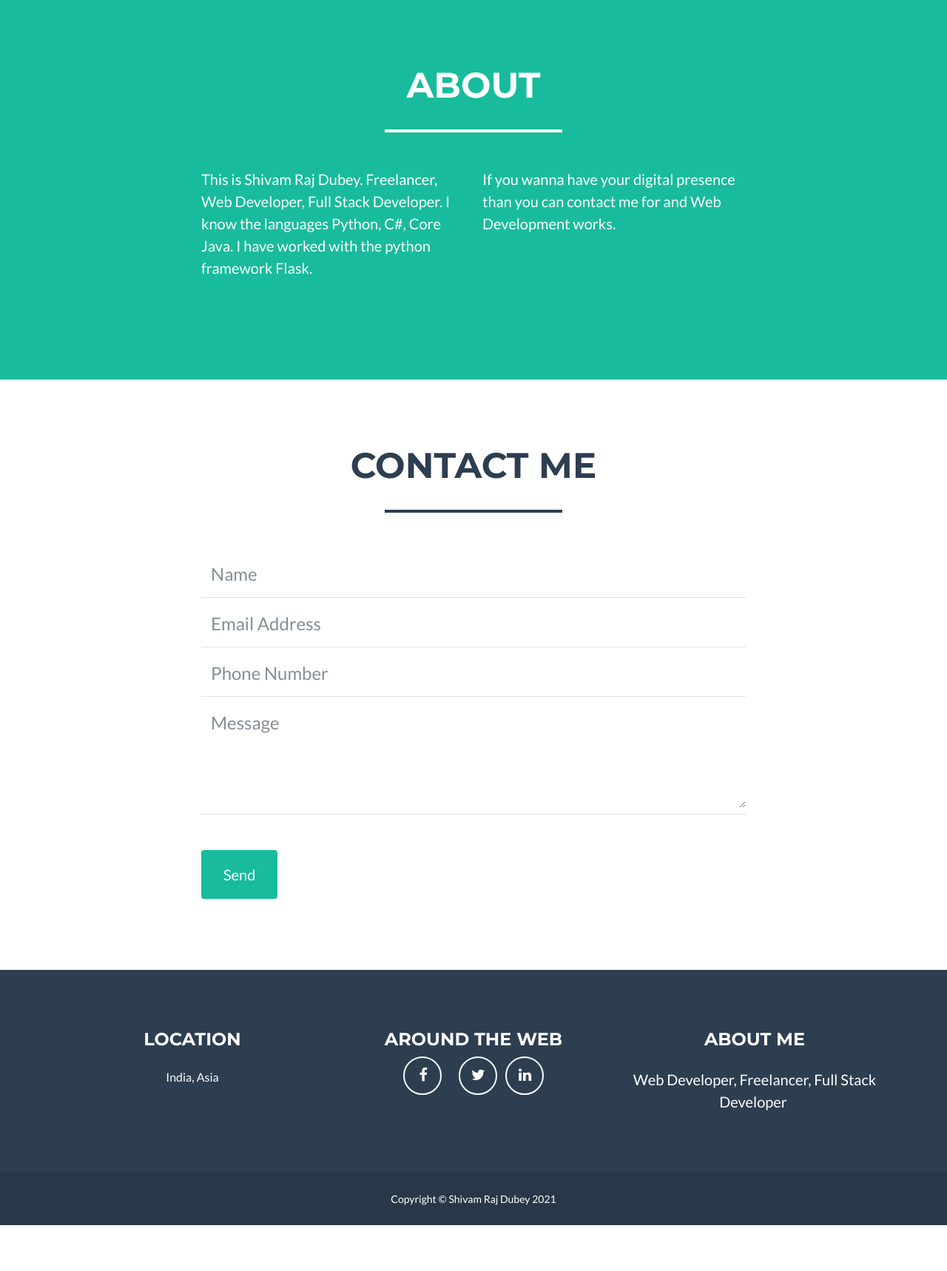
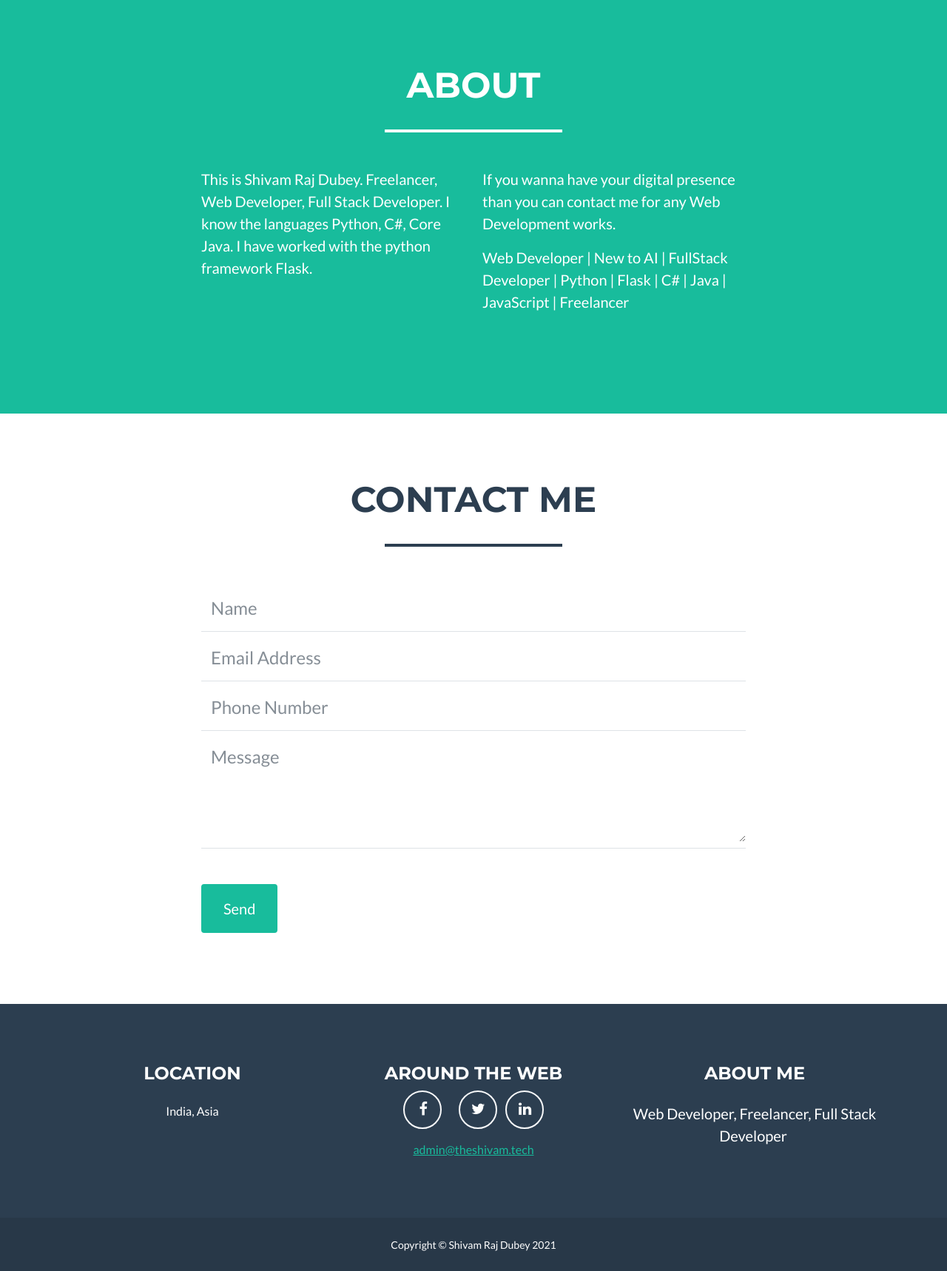
Before and after one commit to shivam-dubey-byte/protfolio-for-me, a Flask app: page / in a window 1280 px wide. Shown: the part 1727-3445 px from the top of the page at 74% size. Before the commit the page ends 3383 px from the top, so only its background shows below. Run offline with Flask 2, Linux system fonts and the light colour scheme; some libraries are stand-ins or nearby versions.

Commit message:
make it better

```diff
--- a/app/templates/index.html
+++ b/app/templates/index.html
@@ -26,7 +26,7 @@
         </div>
     </nav>
     <header class="text-center text-white bg-primary masthead">
-        <div class="container"><img class="img-fluid d-block mx-auto mb-5" src="static/assets/img/Shivam%20Raj%20Dubey%20(3).svg">
+        <div class="container"><img class="img-fluid d-block mx-auto mb-5" src="static/assets/img/Shivam%20Raj%20Dubey%20(3).svg" draggable='false'>
             <h1>Shivam Raj Dubey</h1>
             <hr class="star-light">
             <h2 class="font-weight-light mb-0">Web Developer - Freelancer - Full Stack Developer</h2>
@@ -79,7 +79,8 @@
                     <p class="lead">This is Shivam Raj Dubey. Freelancer, Web Developer, Full Stack Developer. I know the languages Python, C#, Core Java. I have worked with the python framework Flask.&nbsp;</p>
                 </div>
                 <div class="col-lg-4 me-auto">
-                    <p class="lead">If you wanna have your digital presence than you can contact me for and Web Development works.</p>
+                    <p class="lead">If you wanna have your digital presence than you can contact me for any Web Development works.</p>
+                    <p class="lead">Web Developer | New to AI | FullStack Developer | Python | Flask | C# | Java | JavaScript | Freelancer</p>
                 </div>
             </div>
             <div class="text-center mt-4"></div>
@@ -126,10 +127,11 @@
                         <li class="list-inline-item"><a class="btn btn-outline-light text-center btn-social rounded-circle" role="button" href="https://twitter.com/ShivamRajDubey2"><i class="fa fa-twitter fa-fw"></i></a></li>
                         <li class="list-inline-item"><a class="btn btn-outline-light text-center btn-social rounded-circle" role="button" href="https://www.linkedin.com/in/shivam-raj-dubey-5610361ba/"><i class="fa fa-linkedin fa-fw"></i></a></li>
                     </ul>
+                    <a href="mailto:admin@theshivam.tech">admin@theshivam.tech</a>
                 </div>
                 <div class="col-md-4">
                     <h4 class="text-uppercase mb-4">About Me</h4>
-                    <p class="lead mb-0"><span>Web Developer, Freelancer, Full Stack Developer&nbsp;</span></p>
+                    <p class="lead mb-0"><span>Web Developer, Freelancer, Full Stack Developer&nbsp;</span><br/></p>
                 </div>
             </div>
         </div>
```
